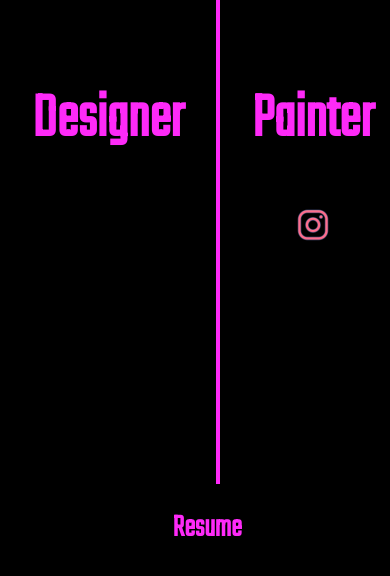
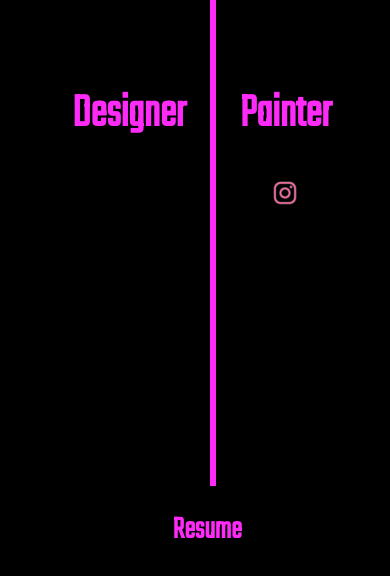
Before and after one commit to jimernest90/mark_portfolio, a React (Create React App) app: page /home in a window 390 px wide. Shown: the top 576 px of the page. Built offline with nearby package versions, Linux system fonts and the light colour scheme.

Commit message:
trouble shooting specialties

```diff
--- a/src/styles/specialties.css
+++ b/src/styles/specialties.css
@@ -67,16 +67,22 @@ a{
 
 @media(max-width: 420px){
     .special_parent{
-        width: 100vw;
         height: 100vh;
     }
     .painting_div{
-        margin: 1em;
-        font-size: 2rem;
+        margin-top: 2em;
+        margin-left: 1em;
+        font-size: 1.5rem;
     }
     .designer{
-        margin: 1em;
-        font-size: 2rem;
+        margin-top: 2em;
+        margin-right: 1em;
+        margin-left: 3em;
+        font-size: 1.5rem;
+    }
+    .divider{
+        margin: auto;
+        border: 3px solid rgb(254,42,248);
     }
     .resume_specialties{
         font-size: 1rem;
```
